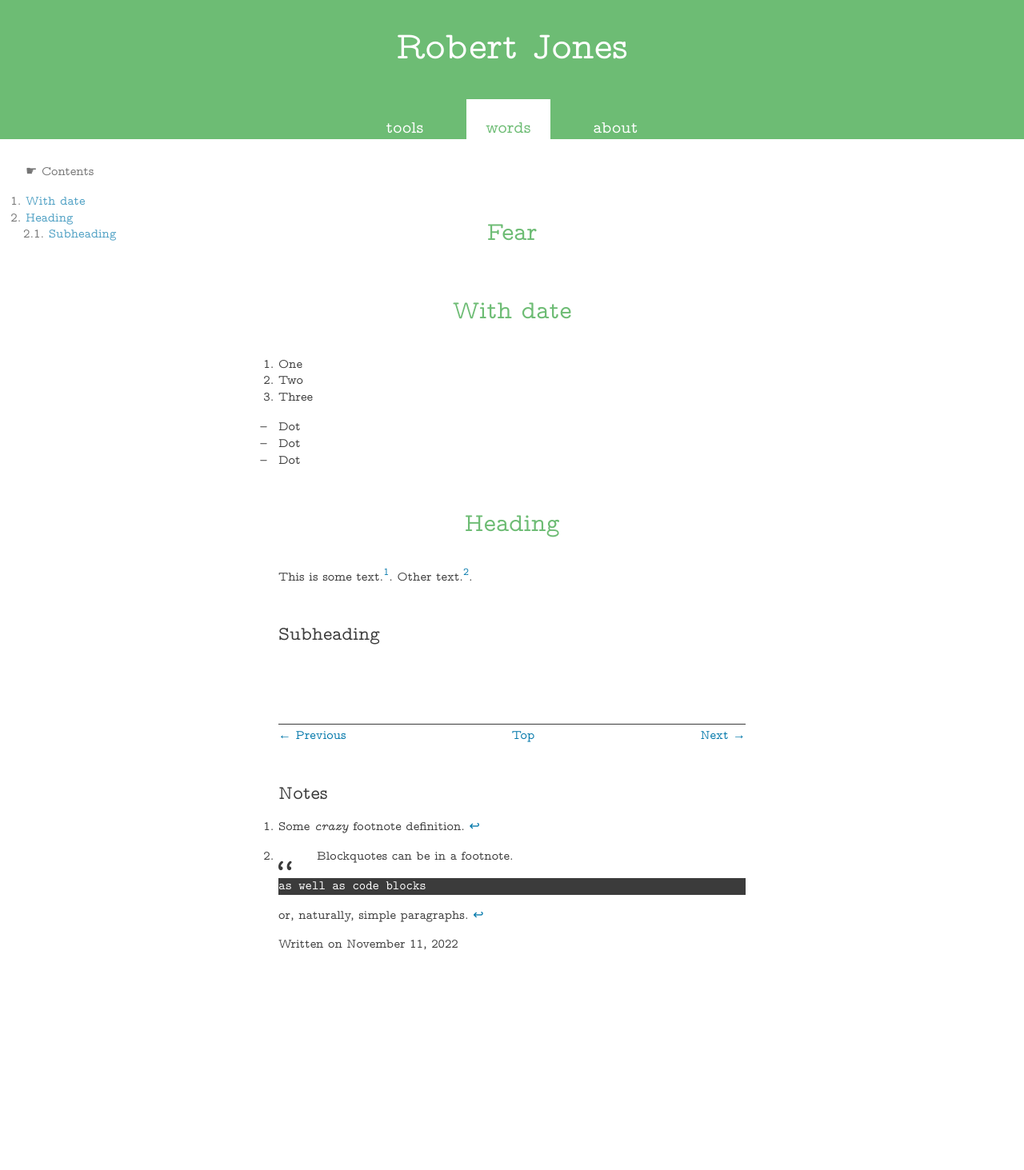
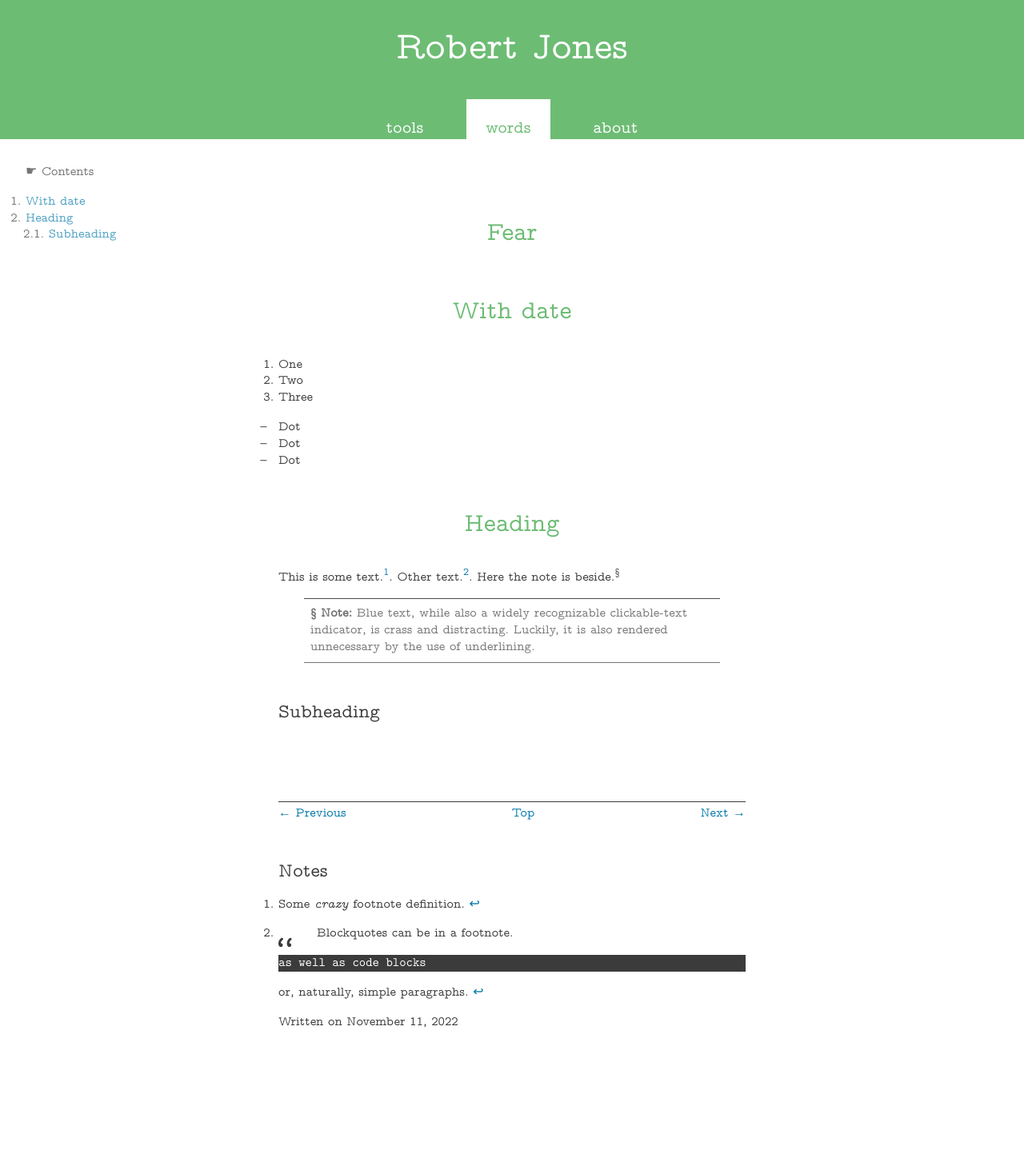
Before and after one commit to rjjiii/rjjiii.github.io, a Jekyll site: the page built from _posts/2022-11-11-fear.md, in a window 1280 px wide. Shown: the whole page at 80% size. Built offline with Jekyll 4.4.1, drawn with Linux system fonts in a browser that asks for light colours; our own code applies the rules of GitHub Pages for plain Markdown files; before the commit the page ends 1367 px from its top, so only the background shows below that.

Commit message:
Update 2022-11-11-fear.md

```diff
--- a/_posts/2022-11-11-fear.md
+++ b/_posts/2022-11-11-fear.md
@@ -23,7 +23,12 @@
 
 # Heading
 
-This is some text.[^1]. Other text.[^footnote].
+This is some text.[^1]. Other text.[^footnote]. Here the note is beside.<sup>§</sup>
+
+<aside>
+<strong>§ Note:</strong>
+Blue text, while also a widely recognizable clickable-text indicator, is crass and distracting. Luckily, it is also rendered unnecessary by the use of underlining.
+</aside>
 
 [^1]: Some *crazy* footnote definition.
 
```
